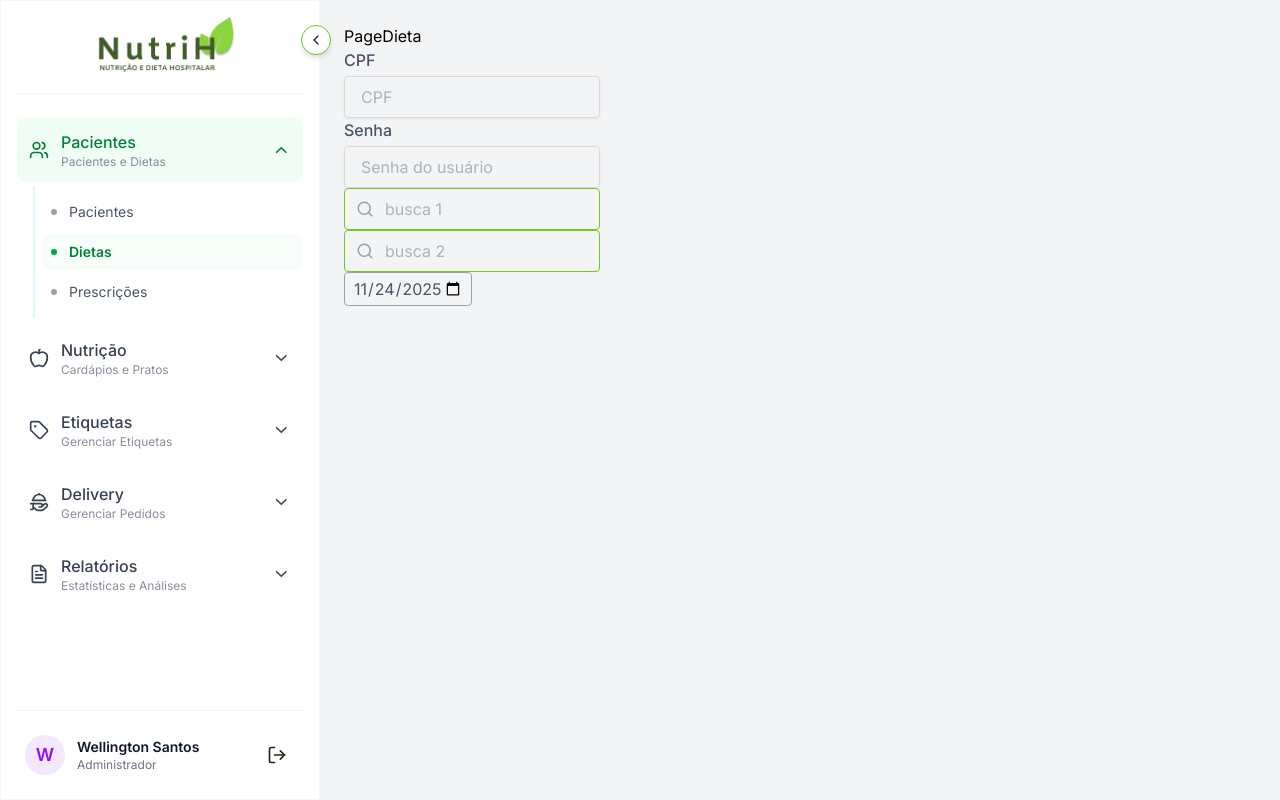
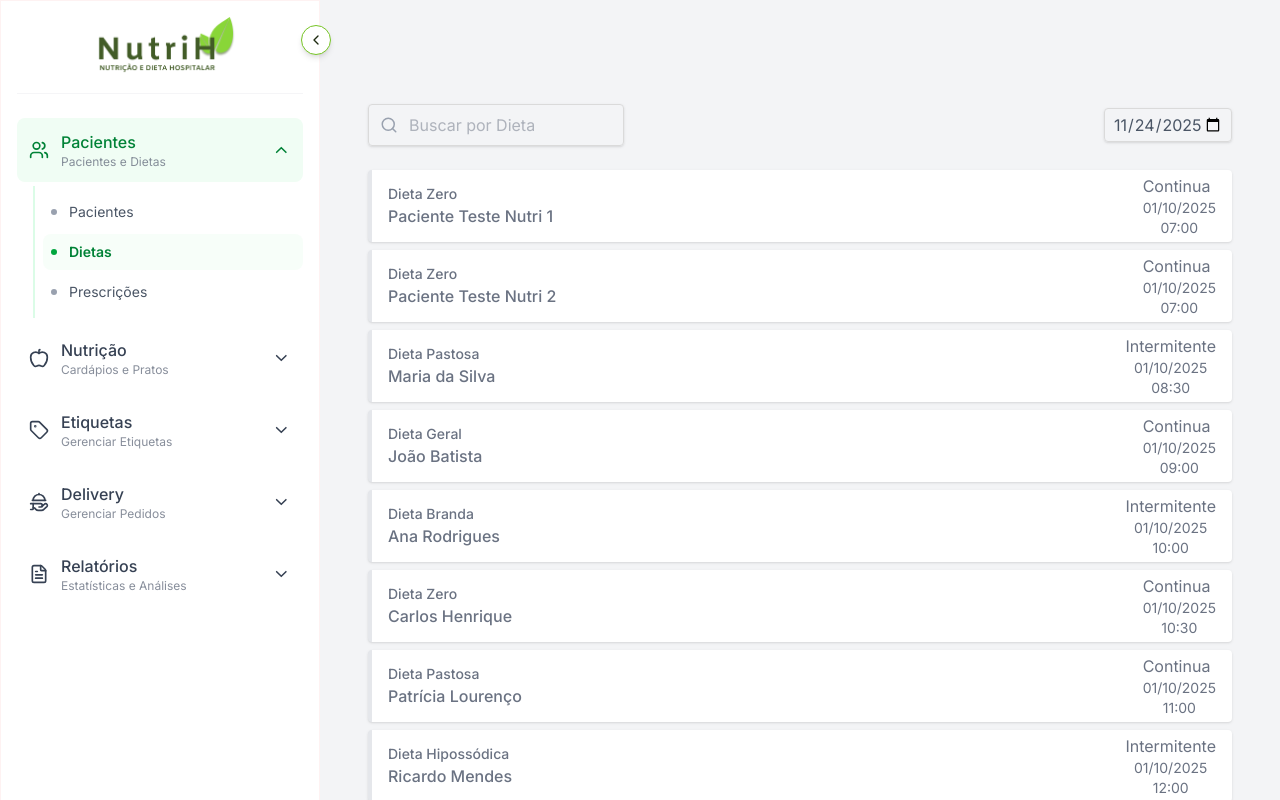
Before and after one commit to UA-Desenvolvimento-e-Inovacao/nutricao-web, a Next.js app: page /paciente/dieta in a window 1280 px wide. Shown: the top 800 px of the page. Built offline with nearby package versions, Linux system fonts and the light colour scheme.

Commit message:
iniciado a criação da pagina de dieta

```diff
--- /dev/null
+++ b/src/actions/routerPath.ts
@@ -0,0 +1,12 @@
+
+import { usePathname } from 'next/navigation';
+import React from 'react'
+
+export  const RouterPath = () => {
+  const path = usePathname()
+  return path
+}
+
+export default function path(){
+    return RouterPath()
+}
--- a/src/app/(private)/paciente/dieta/page.tsx
+++ b/src/app/(private)/paciente/dieta/page.tsx
@@ -1,36 +1,27 @@
-'use client'
 import Input from '@/src/components/forms/Input'
 import InputDate from '@/src/components/forms/InputDate'
 import InputSeacrh from '@/src/components/forms/InputSeacrh'
+import ListagemDietas from '@/src/components/paciente/ListagemDietas';
 import React from 'react'
 
 function PageDieta() {
-  const [busca, setBusca] = React.useState('')
-  const [busca2, setBusca2] = React.useState('')
-  const [data, setData] = React.useState(new Date().toISOString().slice(0,10))
 
-  console.log('aa', data.split("-"));
-
-
-  function formatarParaISO(dataBr: string) {
-    const [dia, mes, ano] = dataBr.split("-");
-    return `${ano}-${mes}-${dia}`;
-  }
-
-  console.log('format', formatarParaISO(data));
+  // function formatarParaISO(dataBr: string) {
+  //   const [dia, mes, ano] = dataBr.split("-");
+  //   return `${ano}-${mes}-${dia}`;
+  // }
 
 
   return (
-    <div>
-      PageDieta
+    <>
+      <ListagemDietas/>
+      {/* PageDieta
       <Input label="CPF" type="text" name="cpf" placeholder='CPF' />
       <Input label="Senha" type="password" name="password" placeholder='Senha do usuário' />
       <InputSeacrh searchValue={busca} setSearcValue={setBusca} name='busca 1' place='busca 1'/>
 
-      <InputSeacrh searchValue={busca2} setSearcValue={setBusca2} name='busca 2' place='busca 2'/>
-
-      <InputDate data={data} setData={setData}/>
-    </div>
+      <InputDate data={data} setData={setData}/> */}
+    </>
   )
 }
 
--- a/src/components/forms/InputDate.tsx
+++ b/src/components/forms/InputDate.tsx
@@ -2,18 +2,20 @@ type PropsData = {
   data: string;
   setData: (value: string) => void;
   name?: string;
+  label?: string
 };
 
-function InputDate({ data, setData, name }: PropsData) {
+function InputDate({ data, setData, name, ...props }: PropsData) {
   return (
     <div>
+        <label htmlFor={name} className='text-gray-600 font-medium'>{props.label} </label>
       <input
         type="date"
         name={name}
         id={name}
         value={data}
         onChange={(e)=> setData(e.target.value)}
-        className='w-32 px-2 py-1 cursor-pointer rounded border border-gray-400 text-gray-600 appearance-none focus:outline-none hover:shadow-[0_0_2px_2px_rgba(204,234,173,0.2)] focus:shadow-[0_0_2px_2px_rgba(204,234,173,0.2)]'
+        className='w-32 px-2 py-1 cursor-pointer rounded border border-[#DADADA] shadow-sm text-gray-600 appearance-none focus:outline-none hover:shadow-[0_0_2px_2px_rgba(204,234,173,0.2)] focus:shadow-[0_0_2px_2px_rgba(204,234,173,0.2)]'
       />
     </div>
   )
--- a/src/components/forms/InputSeacrh.tsx
+++ b/src/components/forms/InputSeacrh.tsx
@@ -24,7 +24,7 @@ function InputSeacrh({searchValue, setSearcValue, ...props}: SearchProps) {
                 name={props.name}
                 id={props.name}
                 placeholder={props.place}
-                className='border border-[#77C526] focus:outline-none hover:shadow-[0_0_2px_2px_rgba(204,234,173,0.2)] focus:shadow-[0_0_2px_2px_rgba(204,234,173,0.2)] rounded p-2 pl-10 pr-2 w-64 text-gray-500'
+                className='border border-[#DADADA] shadow-sm focus:outline-none hover:shadow-[0_0_2px_2px_rgba(204,234,173,0.2)] focus:shadow-[0_0_2px_2px_rgba(204,234,173,0.2)] rounded p-2 pl-10 pr-2 w-64 text-gray-500'
                 value={searchValue}
                 onChange={({target})=>{setSearcValue(target.value)}}
             />
--- /dev/null
+++ b/src/components/paciente/ListagemDietas.tsx
@@ -0,0 +1,135 @@
+'use client'
+import React from 'react'
+import InputSeacrh from '../forms/InputSeacrh'
+import InputDate from '../forms/InputDate'
+
+function ListagemDietas() {
+    const [busca, setBusca] = React.useState('')
+    const [data, setData] = React.useState(new Date().toISOString().slice(0, 10))
+
+    const dietas = [
+    {
+        id: 26411,
+      tipo: "Dieta Zero",
+      modalidade: "Continua",
+      paciente: "Paciente Teste Nutri 1",
+      data: "01/10/2025",
+      horario: "07:00"
+    },
+    {
+        id: 5466431,
+      tipo: "Dieta Zero",
+      modalidade: "Continua",
+      paciente: "Paciente Teste Nutri 2",
+      data: "01/10/2025",
+      horario: "07:00"
+    },
+    {
+        id:65111,
+      tipo: "Dieta Pastosa",
+      modalidade: "Intermitente",
+      paciente: "Maria da Silva",
+      data: "01/10/2025",
+      horario: "08:30"
+    },
+    {
+        id:64157,
+      tipo: "Dieta Geral",
+      modalidade: "Continua",
+      paciente: "João Batista",
+      data: "01/10/2025",
+      horario: "09:00"
+    },
+    {
+        id:87752,
+      tipo: "Dieta Branda",
+      modalidade: "Intermitente",
+      paciente: "Ana Rodrigues",
+      data: "01/10/2025",
+      horario: "10:00"
+    },
+    {
+        id: 9854,
+      tipo: "Dieta Zero",
+      modalidade: "Continua",
+      paciente: "Carlos Henrique",
+      data: "01/10/2025",
+      horario: "10:30"
+    },
+    {
+        id:57874,
+      tipo: "Dieta Pastosa",
+      modalidade: "Continua",
+      paciente: "Patrícia Lourenço",
+      data: "01/10/2025",
+      horario: "11:00"
+    },
+    {
+        id:454745,
+      tipo: "Dieta Hipossódica",
+      modalidade: "Intermitente",
+      paciente: "Ricardo Mendes",
+      data: "01/10/2025",
+      horario: "12:00"
+    },
+    {
+        id: 54874,
+      tipo: "Dieta Zero",
+      modalidade: "Continua",
+      paciente: "Fernanda Souza",
+      data: "01/10/2025",
+      horario: "12:30"
+    },
+    {
+        id: 212698,
+      tipo: "Dieta Geral",
+      modalidade: "Continua",
+      paciente: "Gustavo Pereira",
+      data: "01/10/2025",
+      horario: "13:00"
+    }
+  ];
+    // function formatarParaISO(dataBr: string) {
+    //   const [dia, mes, ano] = dataBr.split("-");
+    //   return `${ano}-${mes}-${dia}`;
+    // }
+
+  return (
+    <section className='flex flex-col gap-4 h-full px-6 py-20'>
+        <div className='flex items-center justify-between'>
+            <InputSeacrh searchValue={busca} setSearcValue={setBusca} name='buscaDieta' place='Buscar por Dieta'/>
+            <InputDate data={data} setData={setData}/>
+        </div>
+
+    <div>
+        <ul>
+            {
+                dietas.map((dieta)=>{
+                    return (
+                        <li
+                            key={dieta.id}
+                            className="flex flex-row items-center justify-between px-4 gap-4 md:gap-8 my-2 bg-white border-l-4 border-gray-200 px-2 p-1 rounded cursor-pointer
+                            hover:border-[#77C526] transition-colors duration-200 shadow hover:shadow-md [&_*]:text-gray-500"
+                        >
+                            <div className='flex flex-col font-medium'>
+                                <span className='text-sm'>{dieta.tipo}</span>
+                                <span>{dieta.paciente}</span>
+                            </div>
+                            <div>
+                                <span>{dieta.modalidade}</span>
+                                <div className='flex flex-col items-center **:text-sm'>
+                                    <span>{dieta.data}</span>
+                                    <span>{dieta.horario}</span>
+                                </div>
+                            </div>
+                        </li>
+                    )
+                })
+            }
+        </ul>
+    </div>
+    </section>
+  )
+}
+
+export default ListagemDietas
```
